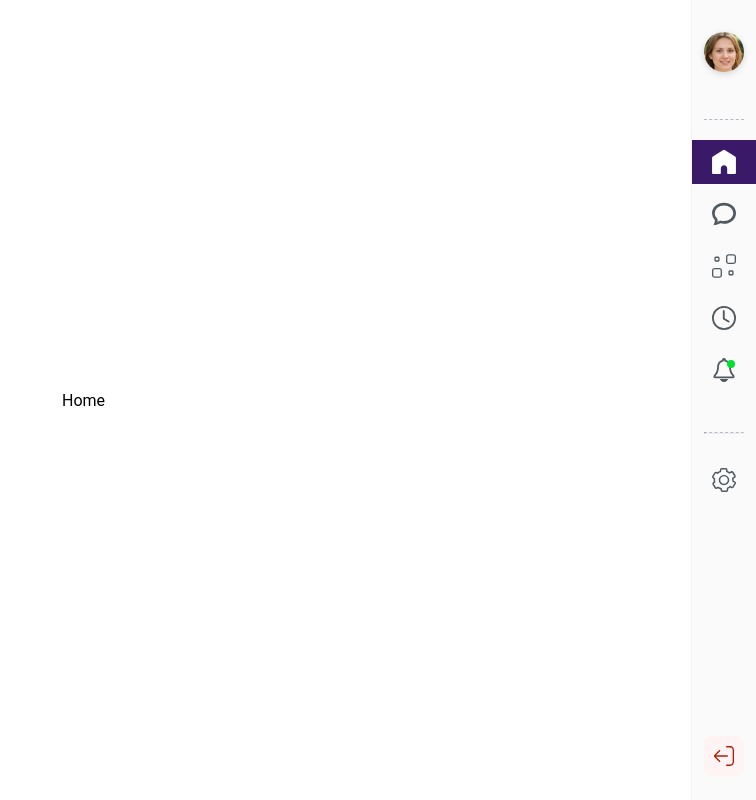
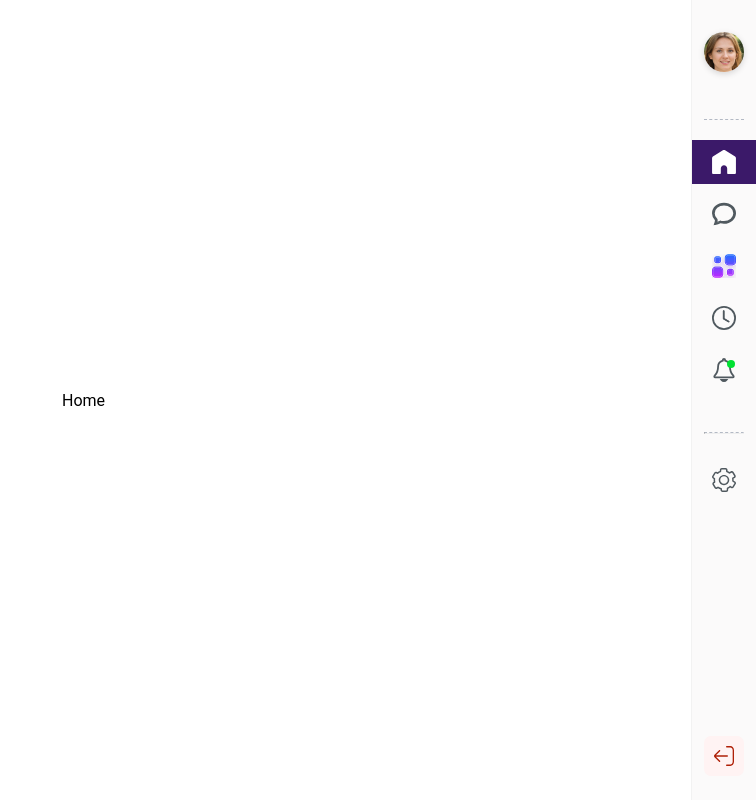
Before and after one commit to tbuddhi/right-navigation, a React (Create React App) app: page / in a window 1280 px wide. In both pictures the pointer is over the element 1248 px from the left and 266 px from the top of the page. Shown: the whole page, without its empty margins (524-1280 px from the left). Built offline with nearby package versions, Linux system fonts and the light colour scheme.

Commit message:
Replaced missing icons

```diff
--- a/src/components/RightSidebar/RightSidebar.scss
+++ b/src/components/RightSidebar/RightSidebar.scss
@@ -82,11 +82,11 @@
                 }
 
                 &:hover .icon {
-                    content: url('../../../public/assets/apps_icon.svg');
+                    content: url('../../../public/assets/apps_icon_hover.svg');
                 }
 
                 &.active .icon {
-                    content: url('../../../public/assets/apps_icon.svg');
+                    content: url('../../../public/assets/apps_icon_active.svg');
                 }
             }
 
```
